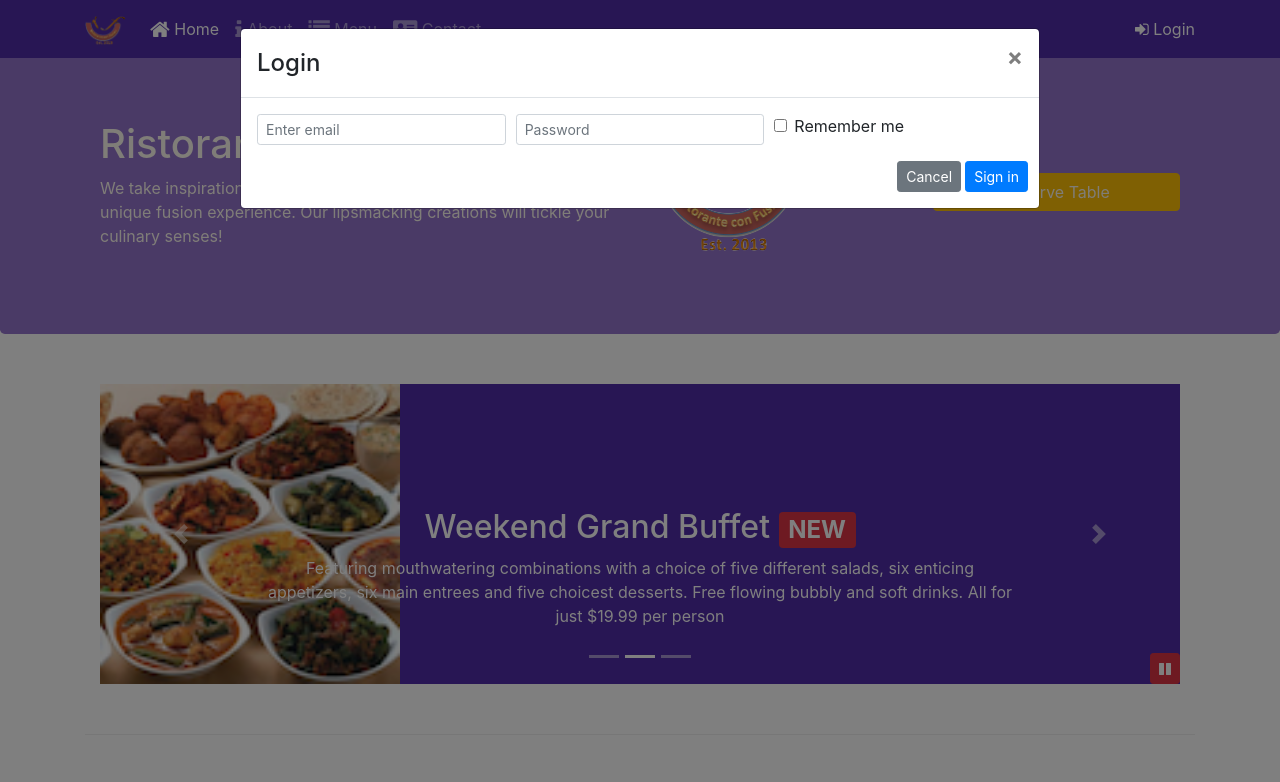
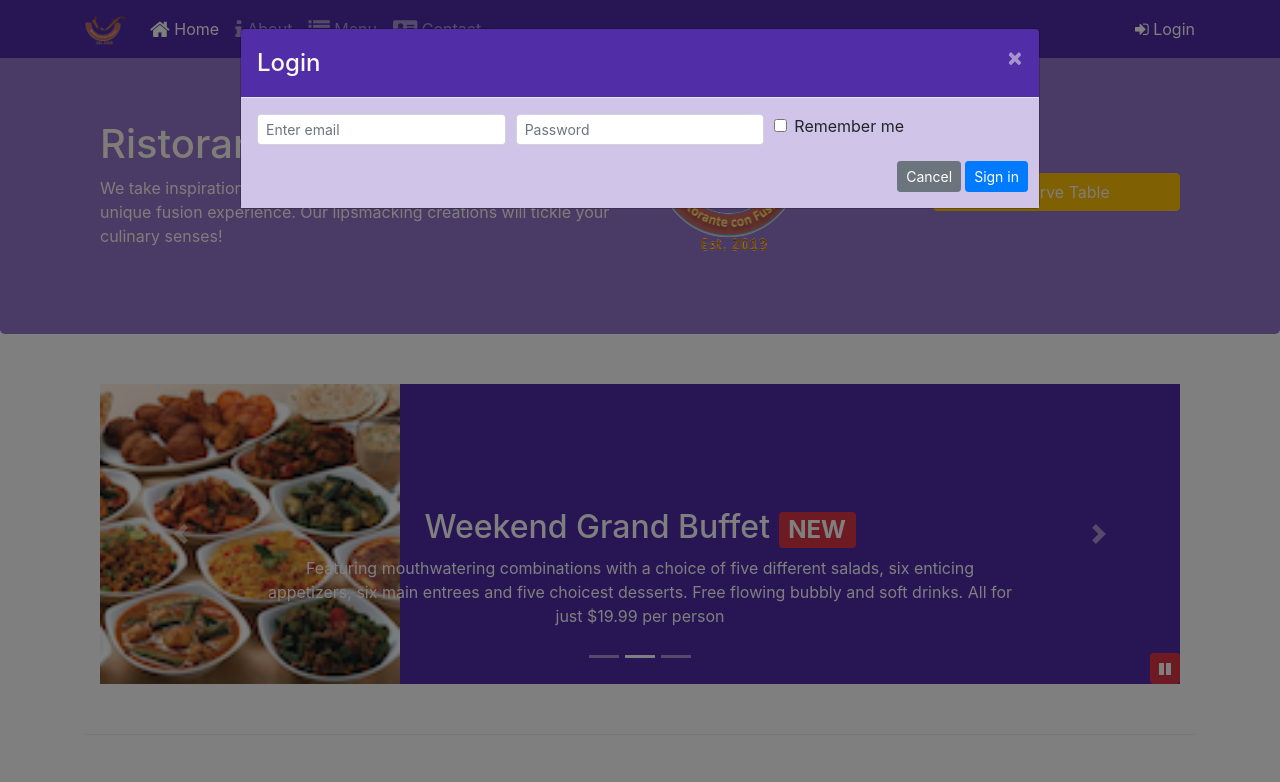
Before and after one commit to ayushsaun/Bootstrap, a website: page index.html in a window 1280 px wide. Both pictures are taken after a click on the link "Login". Shown: the top 782 px of the page. Drawn offline with nearby package versions, Linux system fonts and the light colour scheme.

Commit message:
Assignment-4

```diff
--- a/css/styles.scss
+++ b/css/style.scss
@@ -2,6 +2,7 @@ $lt-gray: #ddd;
 $background-dark: #512DA8;
 $background-light: #9575CD;
 $background-pale: #d1C4E9;
+$background-fwhite: #fffaf0;
 
 //height variables
 $carousel-item-height: 300px;
@@ -75,3 +76,19 @@ body{
     position: absolute;
     bottom: 0px;
 }
+
+.modal-content {
+    background: none;
+    .modal-header {
+        background-color : $background-dark;
+        color: $background-fwhite;
+
+        button {
+            color: $background-fwhite;
+        }
+    }
+
+    .modal-body {
+        background: $background-pale;
+    }
+}
--- a/index.html
+++ b/index.html
@@ -46,7 +46,7 @@
                     <li class="nav-item"><a href="./contactus.html" class="nav-link"><span class="fa fa-address-card fa-lg"></span> Contact</a></li>
                 </ul>
                 <span class=" navbar-text">
-                    <a data-toggle="modal" data-target="#loginModal">
+                    <a id="loginMethod" data-target="#loginModal">
                         <span class="fa fa-sign-in"></span> Login
                     </a>
                 </span>
@@ -103,7 +103,7 @@
                     <img src="./assets/img/logo.png" class="img-fluid">
                 </div>
                 <div class="col-12 col-sm-3 align-self-center">
-                    <a data-toggle="modal" data-target="#ReserveTableModal" class="btn col-12 btn-warning">
+                    <a id="reserveTable" data-target="#ReserveTableModal" class="btn col-12 btn-warning">
                         Reserve Table
                     </a>
                 </div>
@@ -120,7 +120,7 @@
                         &times;
                     </button>
                 </div>
-                <div class=" modal-body">
+                <div class="modal-body">
                     <form>
                         <div class="form-group row">
                             <label id="forms" class="col-md-3 col-lg-2 col-form-label mr-3">Number of Guests</label>
@@ -338,6 +338,14 @@
                     $("#carouselButton").children("span").addClass('fa-pause');
                 }
             });
+
+            $("#reserveTable").click(function () {
+                $("#ReserveTableModal").modal();
+            })
+
+            $("#loginMethod").click(function() {
+                $("#loginModal").modal();
+            })
         });
     </script>
 
```
Also changed, not shown: css/style.css.
